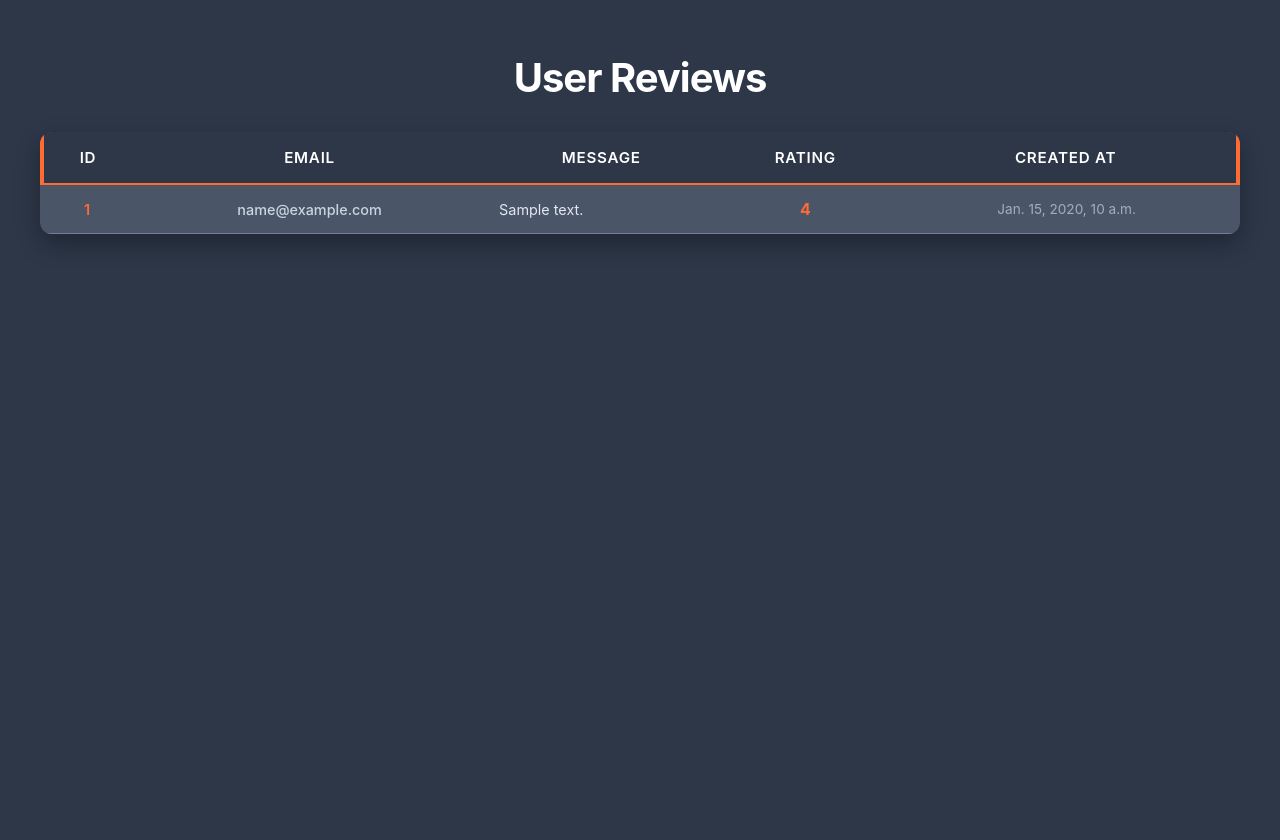
After one commit to AkramAboJbara/Graduation-project, a Django app: page /reviews-list/ in a window 1280 px wide. The commit adds this page. Run offline with Django 5.2, Linux system fonts and the light colour scheme; tables that the repository leaves empty hold one stand-in row (values such as "Sample post"); parts of the project's set-up code (start-up, migrations or seed data) failed here and were passed over.

Commit message:
adding reviews-list at admin page

```diff
--- /dev/null
+++ b/chatbot/templates/review_list.html
@@ -0,0 +1,191 @@
+<!DOCTYPE html>
+<html lang="en">
+<head>
+    <meta charset="UTF-8">
+    <title>Reviews</title>
+    <style>
+        body {
+            font-family: -apple-system, BlinkMacSystemFont, 'Segoe UI', Roboto, sans-serif;
+            background-color: #2d3748;
+            min-height: 100vh;
+            margin: 0;
+            padding: 20px;
+            color: #e2e8f0;
+        }
+
+        h2 {
+            text-align: center;
+            color: #ffffff;
+            font-size: 2.5rem;
+            font-weight: 700;
+            margin-bottom: 30px;
+            letter-spacing: -0.025em;
+        }
+
+        .reviews-container {
+            max-width: 1200px;
+            margin: 0 auto;
+        }
+
+        table {
+            width: 100%;
+            border-collapse: collapse;
+            background-color: #4a5568;
+            border-radius: 12px;
+            overflow: hidden;
+            box-shadow: 0 10px 25px rgba(0, 0, 0, 0.3);
+        }
+
+        th {
+            background-color: #2d3748;
+            color: #ffffff;
+            padding: 16px 12px;
+            text-align: center;
+            font-weight: 600;
+            font-size: 0.95rem;
+            text-transform: uppercase;
+            letter-spacing: 0.05em;
+            border-bottom: 2px solid #ff6b35;
+        }
+
+        td {
+            padding: 14px 12px;
+            text-align: center;
+            border-bottom: 1px solid #718096;
+            color: #e2e8f0;
+            font-size: 0.9rem;
+            background-color: #4a5568;
+        }
+
+        tr:nth-child(even) td {
+            background-color: #3a4553;
+        }
+
+        tr:hover td {
+            background-color: #ff6b35;
+            color: #ffffff;
+            transition: all 0.2s ease;
+        }
+
+        /* ID column styling */
+        td:nth-child(1) {
+            font-weight: 600;
+            color: #ff6b35;
+        }
+
+        tr:hover td:nth-child(1) {
+            color: #ffffff;
+        }
+
+        /* Email column styling */
+        td:nth-child(2) {
+            color: #cbd5e0;
+            font-weight: 500;
+        }
+
+        /* Message column styling */
+        td:nth-child(3) {
+            text-align: left;
+            max-width: 300px;
+            word-wrap: break-word;
+            color: #e2e8f0;
+        }
+
+        /* Rating column styling */
+        td:nth-child(4) {
+            font-weight: bold;
+            color: #ff6b35;
+            font-size: 1rem;
+        }
+
+        tr:hover td:nth-child(4) {
+            color: #ffffff;
+        }
+
+        /* Created At column styling */
+        td:nth-child(5) {
+            color: #a0aec0;
+            font-size: 0.85rem;
+        }
+
+        /* Header accent */
+        th:first-child {
+            border-left: 4px solid #ff6b35;
+        }
+
+        th:last-child {
+            border-right: 4px solid #ff6b35;
+        }
+
+        /* Empty state styling */
+        .empty-state {
+            text-align: center;
+            padding: 40px;
+            color: #a0aec0;
+            font-style: italic;
+        }
+
+        /* Responsive design */
+        @media (max-width: 768px) {
+            body {
+                padding: 10px;
+            }
+
+            table {
+                font-size: 0.8rem;
+            }
+
+            th, td {
+                padding: 10px 8px;
+            }
+
+            h2 {
+                font-size: 2rem;
+                margin-bottom: 20px;
+            }
+
+            td:nth-child(3) {
+                max-width: 200px;
+            }
+        }
+
+        @media (max-width: 480px) {
+            th, td {
+                padding: 8px 4px;
+                font-size: 0.75rem;
+            }
+
+            td:nth-child(3) {
+                max-width: 150px;
+            }
+        }
+    </style>
+</head>
+<body>
+    <div class="reviews-container">
+        <h2>User Reviews</h2>
+        <table>
+            <thead>
+                <tr>
+                    <th>ID</th>
+                    <th>Email</th>
+                    <th>Message</th>
+                    <th>Rating</th>
+                    <th>Created At</th>
+                </tr>
+            </thead>
+            <tbody>
+                {% for review in reviews %}
+                    <tr>
+                        <td>{{ review.id }}</td>
+                        <td>{{ review.email }}</td>
+                        <td>{{ review.message }}</td>
+                        <td>{{ review.rating }}</td>
+                        <td>{{ review.created_at }}</td>
+                    </tr>
+                {% endfor %}
+            </tbody>
+        </table>
+    </div>
+</body>
+</html>
--- a/chatbot/urls.py
+++ b/chatbot/urls.py
@@ -5,5 +5,6 @@ urlpatterns = [
     path('', views.chatbot_page, name='chatbot_page'),
     path('get-response/', views.chatbot_response, name='chatbot_response'),
     path('review/', views.review_page, name='review_page'),
+    path('reviews-list/', views.review_list, name='review_list'),
     path('submit-review/', views.submit_review, name='submit_review'),
 ]
--- a/chatbot/views.py
+++ b/chatbot/views.py
@@ -12,18 +12,79 @@ client = OpenAI(
 )
 
 FAQ_RESPONSES = {
-    "return policy": "You can return items within 2 days of delivery. Please make sure the item is in its original condition.",
-    "refund policy": "Refunds are processed within 5–7 business days after we receive the returned item.",
-    "how to return": "To return an item, you can call 'to be declared later!' > or ypu can email ee@ee.com",
-    "contact support": "You can contact our support team at ee@ee.com.",
-    "shipping time": "Standard shipping takes 3–5 business days. Express options are also available at checkout.",
-    "payment methods": "We accept Visa, Mastercard, PayPal, Apple Pay, and Google Pay.",
-    "exchange policy": "We currently do not offer direct exchanges. You may return the item and place a new order.",
-    "cancel order": "Orders can be canceled within 2 hours of placing them. Please contact support if you need help.",
-    "opening hours": "Our customer service is available from 9 AM to 6 PM, Monday to Friday.",
-    "privacy policy": "Your privacy is important to us. Please read our full privacy policy on our website.",
-   "leave a review": 'We appreciate your feedback! Please <a href="http://127.0.0.1:8000/review" target="_blank" rel="noopener noreferrer" style="color: #007bff; text-decoration: underline;">leave a review</a>.',
-    "leave a feedback": 'We appreciate your feedback! Please <a href="http://127.0.0.1:8000/review" target="_blank" rel="noopener noreferrer" style="color: #007bff; text-decoration: underline;">leave a feedback</a>.',
+    # Order Management
+    "cancel order": "You can cancel your order within 2 hours of placing it through your account dashboard. After this window, your order may already be in processing. Need help? Our support team is happy to assist!",
+
+    "change order": "We can modify your order within 1 hour of placement - just visit 'My Orders' in your account. Need to change the shipping address or items? Act fast! For urgent changes, contact our support team immediately.",
+
+    "track order": "Track your package in real-time! You'll find a tracking link in your order confirmation email. Alternatively, log into your account and visit 'Order History' for the latest shipping updates.",
+
+    # Returns & Refunds
+    "return policy": "Our hassle-free return policy gives you 30 days to return most items. For a smooth return: items must be unused, in original packaging with tags attached. Some exclusions apply - see our full policy for details.",
+
+    "how to return": "Starting a return is easy! 1) Contact us at returns@example.com or call (123) 456-7890 2) We'll email you a prepaid return label 3) Pack your item securely and drop it off. Simple!",
+
+    "refund policy": "We process refunds within 3-5 business days after receiving your return. You'll receive an email confirmation once completed. Refunds typically appear in your account within 5-7 business days, depending on your payment method.",
+
+    "exchange policy": "Currently, we don't offer direct exchanges. We recommend returning the item (free within 30 days) and placing a new order. This ensures you get your preferred item as quickly as possible!",
+
+    # Payments & Shipping
+    "payment methods": "We accept all major payment options for your convenience: Visa, Mastercard, American Express, Discover, PayPal, Apple Pay, Google Pay, and secure bank transfers.",
+
+    "shipping time": """
+    Here's our standard shipping timeline:
+    - Standard: 3-5 business days (free on orders $50+)
+    - Express: 2 business days ($9.99)
+    - Overnight: Next business day ($19.99)
+    International orders typically arrive within 7-14 business days.""",
+
+    "shipping cost": """
+    Our shipping rates:
+    - Free for orders over $50
+    - Standard: $4.99 (3-5 days)
+    - Express: $9.99 (2 days)
+    - Overnight: $19.99 (next day)
+    Rates are calculated at checkout based on your location and cart contents.""",
+
+    # Customer Support
+    "contact support": """
+    We're here to help! Reach us through:
+    📧 Email: support@example.com
+    📞 Phone: (123) 456-7890
+    💬 Live Chat: Available on our website
+    Hours: Monday-Friday, 9AM-6PM EST
+    Average response time: Under 2 hours!""",
+
+    "opening hours": """
+    Our customer care hours:
+    Monday-Friday: 9:00 AM - 6:00 PM EST
+    Saturday: 10:00 AM - 4:00 PM EST
+    Sunday: Closed
+    Holiday hours may vary - we'll notify you in advance!""",
+
+    # Account Management
+    "create account": "Join our community in just 30 seconds! Click 'Sign Up' at the top right corner. Benefits include: faster checkout, order tracking, exclusive deals, and personalized recommendations.",
+
+    "reset password": "Forgot your password? No worries! Click 'Forgot Password' on the login page, enter your email, and we'll send a secure reset link valid for 24 hours. Can't find it? Check your spam folder!",
+
+    # Policies
+    "privacy policy": "Your privacy matters to us. We strictly protect your personal information and never share or sell customer data. For complete details, visit our Privacy Policy page on the website.",
+
+    "terms of service": "Our Terms of Service ensure a safe, fair shopping experience for everyone. You can review the complete terms on our website's legal section.",
+
+    # Feedback
+    "leave a review": 'We value your opinion! Share your experience with us by <a href="https://www.example.com/reviews" target="_blank" style="color: #0066cc; font-weight: 500;">leaving a review</a>. Your feedback helps us improve!',
+
+    "leave a feedback": 'Your thoughts matter! Help us serve you better by <a href="https://www.example.com/feedback" target="_blank" style="color: #0066cc; font-weight: 500;">sharing your feedback</a>. Survey participants get 10% off their next order!',
+
+    # Added new common questions
+    "damaged item": "Oh no! We're sorry to hear that. Please contact us within 48 hours of delivery at support@example.com with photos of the damaged item and your order number. We'll make it right!",
+
+    "missing item": "We apologize for the incomplete order. Please check your packing slip and email us at support@example.com with your order number and the missing item details. We'll resolve this immediately!",
+
+    "price match": "We offer price matching within 7 days of purchase! Found a better price? Email us the competitor's current listing at pricematch@example.com with your order details for review.",
+
+    "gift wrapping": "Yes! We offer beautiful gift wrapping for $4.99 per item. Select this option at checkout and include a personalized gift message if you'd like."
 }
 
 @csrf_exempt
@@ -143,3 +204,7 @@ def submit_review(request):
             return HttpResponse(f"<h3>Error submitting review: {str(e)}</h3><br><a href='/review/' class='btn-back'>Try Again</a>")
 
     return redirect('chatbot_page')
+
+def review_list(request):
+    reviews = Review.objects.all().order_by('-created_at')  # latest first
+    return render(request, 'review_list.html', {'reviews': reviews})
--- a/ecommerce_backend/settings.py
+++ b/ecommerce_backend/settings.py
@@ -23,6 +23,7 @@ SECRET_KEY = 'django-insecure-7!90f&(_e4=8hkd&8)&3pc!l_mmxl7$8mbvejy$m&d^())#4wj
 DEBUG = False
 
 ALLOWED_HOSTS = [
+    '127.0.0.1',
     ".onrender.com",
 ]
 
```
Also changed, not shown: core/templates/admin-dashboard.html (+25 -1 lines).
